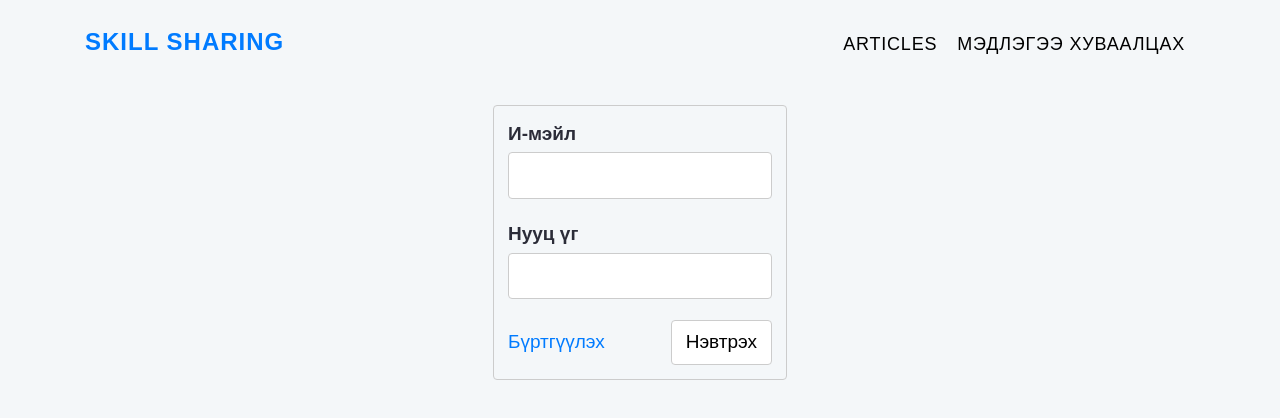
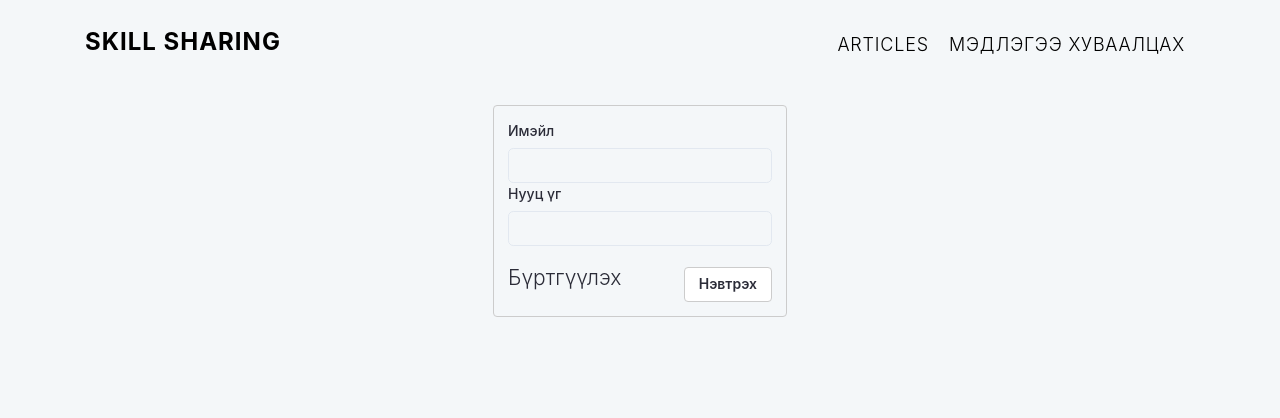
Before and after one commit to bulgaagithub/skill-sharing-platform, a Next.js app: page /login in a window 1280 px wide. Shown: the top 418 px of the page. Built offline with nearby package versions, Linux system fonts and the light colour scheme; no server answers; what react-toast-notifications would draw is missing.

Commit message:
login and register form add formik validation and chakra ui

```diff
--- a/components/form.js
+++ b/components/form.js
@@ -1,44 +1,173 @@
 import Link from "next/link";
 import { Spinner } from "react-bootstrap";
+import { useFormik } from "formik";
+import { FormControl, FormLabel, Input, Text, Button } from "@chakra-ui/react";
+
+const validate = (values) => {
+  const errors = {};
+
+  if (!values.login) {
+    if (!values.username) {
+      errors.username = "Required";
+    } else if (values.username?.length > 15) {
+      errors.username = "Must be 15 characters or less";
+    }
+
+    if (!values.rpassword) {
+      errors.rpassword = "Нууц үгээ давтана уу.";
+    } else if (values.rpassword.length < 8) {
+      errors.rpassword = "Нууц үг хамгийн багадаа 8 тэмдэгт";
+    }
+  }
+
+  if (!values.password) {
+    errors.password = "Нууц үг оруулна уу.";
+  } else if (values.password.length < 8) {
+    errors.password = "Нууц үг хамгийн багадаа 8 тэмдэгт";
+  }
+
+  if (!values.email) {
+    errors.email = "И-мэйл хаяг оруулна уу.";
+  } else if (!/^[A-Z0-9._%+-]+@[A-Z0-9.-]+\.[A-Z]{2,4}$/i.test(values.email)) {
+    errors.email = "Буруу и-мейл байна.";
+  }
+
+  return errors;
+};
 
 const Form = ({
   isLogin,
   errorMessage,
-  onSubmit,
+  handleSubmit,
   action,
   csrfToken,
   loading,
-}) => (
-  <form onSubmit={onSubmit} action={action}>
+}) => {
+  const formik = useFormik({
+    initialValues: {
+      email: "",
+      username: "",
+      password: "",
+      rpassword: "",
+      login: true,
+    },
+    validate,
+    onSubmit: async (values) => {
+      await handleSubmit(values);
+    },
+  });
+
+  return (
+    <form onSubmit={formik.handleSubmit} action={action}>
       <input name="csrfToken" type="hidden" defaultValue={csrfToken} />
+      <input
+        type="checkbox"
+        name="login"
+        id="login"
+        onChange={formik.handleChange}
+        value={formik.values.login}
+        checked={isLogin ? true : false}
+        hidden
+      />
       {!isLogin && (
-      <label>
-        <span>Нэр</span>
-        <input type="text" name="username" required />
-      </label>
+        <FormControl>
+          <FormLabel htmlFor="name">Нэр</FormLabel>
+          <Input
+            type="text"
+            name="username"
+            id="username"
+            onChange={formik.handleChange}
+            value={formik.values.username}
+            defaultValue={undefined}
+          />
+          {formik.errors.username ? (
+            <Text
+              fontSize="md"
+              bgGradient="linear(to-l, #7928CA,#FF0000)"
+              bgClip="text"
+            >
+              {formik.errors.username}
+            </Text>
+          ) : null}
+        </FormControl>
       )}
-    <label>
-      <span>И-мэйл</span>
-      <input type="email" name="email" required />
-    </label>
-    <label>
-      <span>Нууц үг</span>
-      <input type="password" name="password" required />
-    </label>
+      <FormControl>
+        <FormLabel htmlFor="email">Имэйл</FormLabel>
+        <Input
+          type="email"
+          name="email"
+          id="email"
+          onChange={formik.handleChange}
+          value={formik.values.email}
+        />
+        {formik.errors.email ? (
+          <Text
+            fontSize="md"
+            bgGradient="linear(to-l, #7928CA,#FF0000)"
+            bgClip="text"
+          >
+            {formik.errors.email}
+          </Text>
+        ) : null}
+      </FormControl>
+
+      <FormControl>
+        <FormLabel htmlFor="password">Нууц үг</FormLabel>
+        <Input
+          type="password"
+          name="password"
+          id="password"
+          onChange={formik.handleChange}
+          value={formik.values.password}
+        />
+        {formik.errors.email ? (
+          <Text
+            fontSize="md"
+            bgGradient="linear(to-l, #7928CA,#FF0000)"
+            bgClip="text"
+          >
+            {formik.errors.password}
+          </Text>
+        ) : null}
+      </FormControl>
+
       {!isLogin && (
-      <label>
-        <span>Нууц үг давт</span>
-        <input type="password" name="rpassword" required />
-      </label>
+        <FormControl>
+          <FormLabel htmlFor="password">Нууц үг давт</FormLabel>
+          <Input
+            type="password"
+            name="rpassword"
+            id="rpassword"
+            onChange={formik.handleChange}
+            value={formik.values.rpassword}
+          />
+          {formik.errors.rpassword ? (
+            <Text
+              fontSize="md"
+              bgGradient="linear(to-l, #7928CA,#FF0000)"
+              bgClip="text"
+            >
+              {formik.errors.rpassword}
+            </Text>
+          ) : null}
+        </FormControl>
       )}
 
       <div className="submit">
         {isLogin ? (
           <>
             <Link href="/signup" disabled={loading ? true : false}>
-            <a>Бүртгүүлэх</a>
+              <a>
+                <Text className="mt-2" fontSize="1.5rem">
+                  Бүртгүүлэх
+                </Text>
+              </a>
             </Link>
-          <button type="submit" disabled={loading ? true : false}>
+            <Button
+              className="mt-4"
+              type="submit"
+              disabled={loading ? true : false}
+            >
               {loading && (
                 <Spinner
                   animation="border"
@@ -47,14 +176,22 @@ const Form = ({
                 />
               )}
               Нэвтрэх
-          </button>
+            </Button>
           </>
         ) : (
           <>
             <Link href="/login" disabled={loading ? true : false}>
-            <a>Нэвтрэх</a>
+              <a>
+                <Text className="mt-2" fontSize="1.5rem">
+                  Нэвтрэх
+                </Text>
+              </a>
             </Link>
-          <button type="submit" disabled={loading ? true : false}>
+            <Button
+              className="mt-4"
+              type="submit"
+              disabled={loading ? true : false}
+            >
               {loading && (
                 <Spinner
                   animation="border"
@@ -63,30 +200,14 @@ const Form = ({
                 />
               )}
               Бүртгүүлэх
-          </button>
+            </Button>
           </>
         )}
       </div>
 
       {errorMessage && <p className="error">{errorMessage}</p>}
-
-    <style jsx>{`
-      form,
-      label {
-        display: flex;
-        flex-flow: column;
-      }
-      label > span {
-        font-weight: 600;
-      }
-      input {
-        padding: 8px;
-        margin: 0.3rem 0 1rem;
-        border: 1px solid #ccc;
-        border-radius: 4px;
-      }
-    `}</style>
     </form>
   );
+};
 
 export default Form;
--- a/pages/_app.js
+++ b/pages/_app.js
@@ -1,4 +1,5 @@
 import { ThemeProvider } from "context/theme-context";
+import { ChakraProvider, ColorModeProvider } from "@chakra-ui/react";
 import { Provider } from "next-auth/client";
 import { ToastProvider } from "react-toast-notifications";
 import { SWRConfig } from "swr";
@@ -9,6 +10,7 @@ import "bootstrap/dist/css/bootstrap.min.css";
 import "react-toggle/style.css";
 import "../styles/index.scss";
 import "nprogress/nprogress.css";
+import theme from "theme";
 
 const fetcher = async (url) => {
   const res = await fetch(url);
@@ -38,6 +40,12 @@ function MyApp({ Component, pageProps }) {
   return (
     <ThemeProvider>
       <Provider session={pageProps.session}>
+        <ChakraProvider theme={theme} resetCSS>
+          <ColorModeProvider
+            options={{
+              useSystemColorMode: true,
+            }}
+          >
             <SWRConfig
               value={{
                 refreshInterval: 60000,
@@ -57,6 +65,8 @@ function MyApp({ Component, pageProps }) {
                 <Component {...pageProps} />
               </ToastProvider>
             </SWRConfig>
+          </ColorModeProvider>
+        </ChakraProvider>
       </Provider>
     </ThemeProvider>
   );
--- a/pages/login.js
+++ b/pages/login.js
@@ -10,15 +10,16 @@ const Login = ({ csrfToken }) => {
   const [session] = useSession();
   const [loading, setLoading] = useState(false);
 
-  const handleSubmit = async (e) => {
-    e.preventDefault();
+  const handleSubmit = async (values) => {
+    // e.preventDefault();
     setLoading(true);
     if (errorMsg) setErrorMsg("");
     const login = await signIn("credentials", {
-      email: e.currentTarget.email.value,
-      password: e.currentTarget.password.value,
+      email: values.email,
+      password: values.password,
       redirect: false,
       url: `http://localhost:9000/dashboard`,
+      callBackUrl: `http://localhost:9000/dashboard`,
     });
 
     if (login?.status === 200) {
@@ -43,7 +44,7 @@ const Login = ({ csrfToken }) => {
           <Form
             isLogin
             errorMessage={errorMsg}
-            onSubmit={handleSubmit}
+            handleSubmit={handleSubmit}
             action="/api/auth/callback/credentials"
             csrfToken={csrfToken}
             loading={loading}
--- /dev/null
+++ b/theme.js
@@ -0,0 +1,42 @@
+
+import { extendTheme } from '@chakra-ui/react'
+import { createBreakpoints } from '@chakra-ui/theme-tools'
+
+const fonts = { mono: `'Menlo', monospace` }
+
+const breakpoints = createBreakpoints({
+  sm: '40em',
+  md: '52em',
+  lg: '64em',
+  xl: '80em',
+})
+
+const theme = extendTheme({
+  colors: {
+    black: '#16161D',
+  },
+  fonts,
+  breakpoints,
+  icons: {
+    logo: {
+      path: (
+        <svg
+          width="3000"
+          height="3163"
+          viewBox="0 0 3000 3163"
+          fill="none"
+          xmlns="http://www.w3.org/2000/svg"
+        >
+          <rect width="3000" height="3162.95" fill="none" />
+          <path
+            d="M1470.89 1448.81L2170 2488.19H820V706.392H2170L1470.89 1448.81ZM1408.21 1515.37L909.196 2045.3V2393.46H1998.84L1408.21 1515.37Z"
+            fill="currentColor"
+          />
+        </svg>
+      ),
+      viewBox: '0 0 3000 3163',
+    },
+  },
+})
+
+export default theme
```
Also changed, not shown: package.json (+6 -1 lines), pages/signup.js (+2 -10 lines), 2 other files (tests, documents, lock files or other folders). Lines whose indentation alone changed are shown as unchanged.
